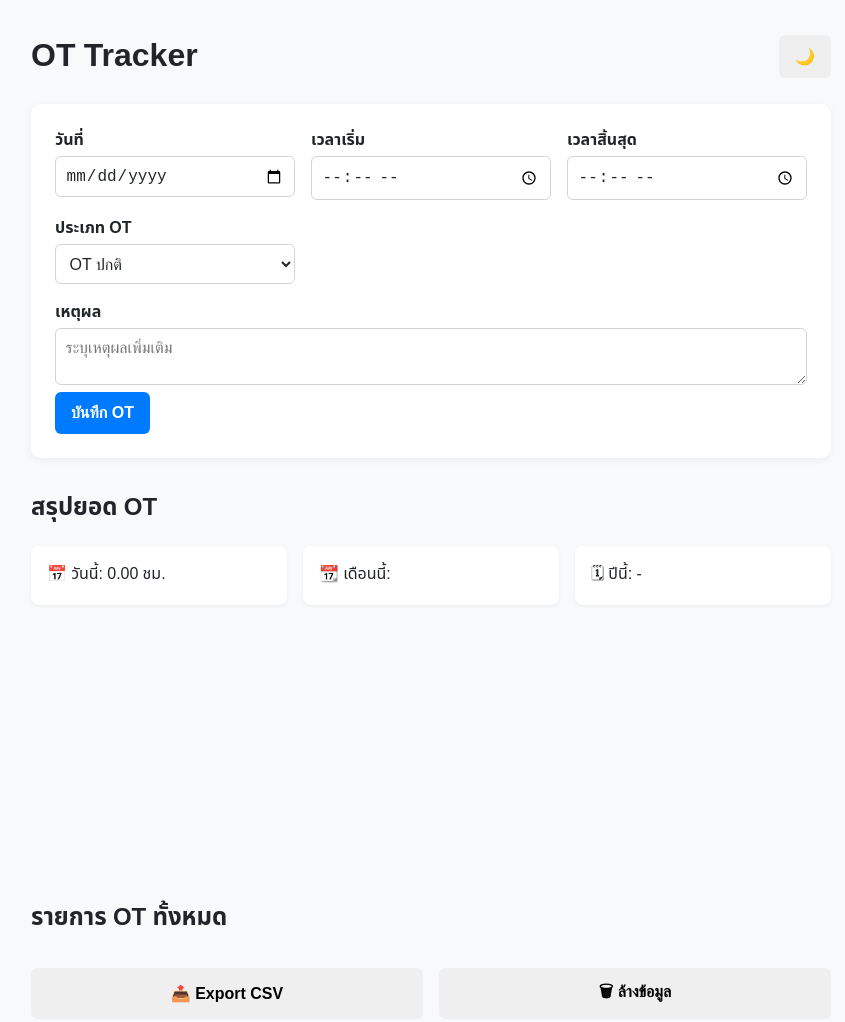
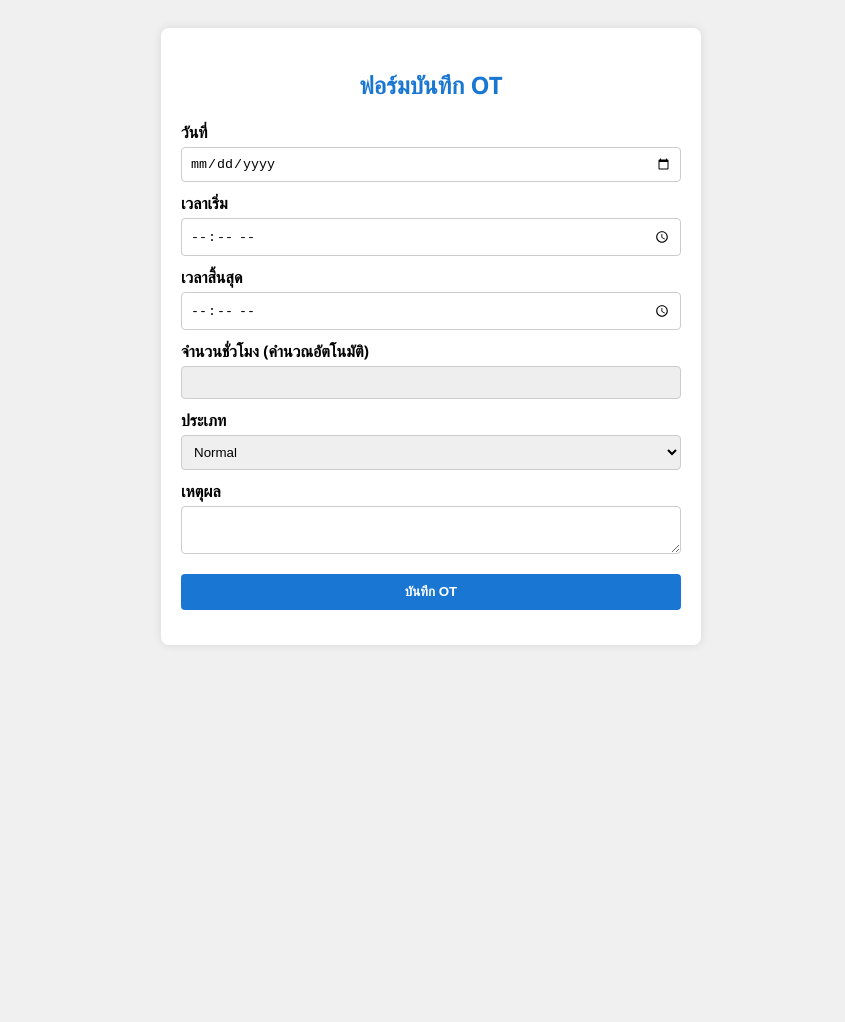
Before and after one commit to Wittaya-Sata/My-OT, a plain HTML site: page index.html in a window 1280 px wide. Shown: the whole page, without its empty margins (209-1054 px from the left). After the commit the page ends 800 px from the top, so only its background shows below. Drawn offline with nearby package versions, Linux system fonts and the light colour scheme; no server answers.

Commit message:
Update index.html

```diff
--- a/index.html
+++ b/index.html
@@ -1,70 +1,125 @@
 <!DOCTYPE html>
-<html lang="th">
+<html>
   <head>
-  <meta charset="UTF-8" />
-  <meta name="viewport" content="width=device-width, initial-scale=1.0" />
-  <title>OT Tracker</title>
-  <link rel="stylesheet" href="style.css" />
+    <meta charset="UTF-8">
+    <title>บันทึก OT</title>
+    <base target="_top">
+    <style>
+      body {
+        font-family: 'Segoe UI', sans-serif;
+        background-color: #f0f0f0;
+        padding: 20px;
+      }
+      .container {
+        max-width: 500px;
+        margin: auto;
+        background-color: white;
+        padding: 20px;
+        border-radius: 8px;
+        box-shadow: 0 0 10px rgba(0,0,0,0.1);
+      }
+      h2 { text-align: center; color: #1976d2; }
+      label { margin-top: 10px; font-weight: bold; display: block; }
+      input, select, textarea {
+        width: 100%; padding: 8px; margin-top: 4px;
+        border: 1px solid #ccc; border-radius: 4px;
+        box-sizing: border-box;
+      }
+      input[readonly] {
+        background-color: #eee; color: #333;
+      }
+      button {
+        margin-top: 15px; width: 100%;
+        padding: 10px; background-color: #1976d2;
+        color: white; border: none; border-radius: 4px;
+        font-weight: bold; cursor: pointer;
+      }
+      button:hover { background-color: #125aa7; }
+      .status {
+        margin-top: 15px; text-align: center;
+        font-weight: bold; color: green;
+      }
+    </style>
   </head>
   <body>
-  <div class="app-wrapper">
-    <header>
-      <h1>OT Tracker</h1>
-      <button id="toggleDark">🌙</button>
-    </header>
+    <div class="container">
+      <h2>ฟอร์มบันทึก OT</h2>
+      <form id="otForm">
+        <label>วันที่</label>
+        <input type="date" name="date" required>
 
-    <section class="form-section">
-      <div class="form-grid">
-        <div>
-          <label>วันที่</label>
-          <input type="date" id="otDate" />
-        </div>
-        <div>
         <label>เวลาเริ่ม</label>
-          <input type="time" id="startTime" />
-        </div>
-        <div>
+        <input type="time" name="start" id="start" required>
+
         <label>เวลาสิ้นสุด</label>
-          <input type="time" id="endTime" />
-        </div>
-        <div>
-          <label>ประเภท OT</label>
-          <select id="otType">
-            <option value="ปกติ">OT ปกติ</option>
-            <option value="วันหยุด">OT วันหยุด</option>
-            <option value="กิจกรรม">OT กิจกรรม</option>
+        <input type="time" name="end" id="end" required>
+
+        <label>จำนวนชั่วโมง (คำนวณอัตโนมัติ)</label>
+        <input type="number" name="hours" id="hours" step="0.1" readonly>
+
+        <label>ประเภท</label>
+        <select name="type">
+          <option value="Normal">Normal</option>
+          <option value="Holiday">Holiday</option>
         </select>
-        </div>
-        <div class="full-row">
+
         <label>เหตุผล</label>
-          <textarea id="reason" rows="2" placeholder="ระบุเหตุผลเพิ่มเติม"></textarea>
-        </div>
-      </div>
-      <button id="addBtn" class="primary">บันทึก OT</button>
-    </section>
+        <textarea name="reason" rows="2"></textarea>
 
-    <section class="summary-section">
-      <h2>สรุปยอด OT</h2>
-      <div class="summary-cards">
-        <div class="card">📅 วันนี้: <span id="summaryToday">0.00 ชม.</span></div>
-        <div class="card" id="summaryMonth">📆 เดือนนี้:</div>
-        <div class="card">🗓 ปีนี้: <span id="summaryYear">-</span></div>
-      </div>
-      <canvas id="otChart"></canvas>
-    </section>
-
-    <section class="list-section">
-      <h2>รายการ OT ทั้งหมด</h2>
-      <ul id="otList"></ul>
-    </section>
-
-    <footer>
-      <button id="exportBtn">📤 Export CSV</button>
-      <button id="clearBtn">🗑 ล้างข้อมูล</button>
-    </footer>
+        <button type="submit">บันทึก OT</button>
+        <div class="status" id="status"></div>
+      </form>
     </div>
 
-  <script src="https://cdn.jsdelivr.net/npm/chart.js"></script>
-  <script src="app.js"></script>
+    <script>
+      const form = document.getElementById("otForm");
+      const statusDiv = document.getElementById("status");
+
+      function calculateHours() {
+        const start = form.start.value;
+        const end = form.end.value;
+
+        if (start && end) {
+          const startTime = new Date(`1970-01-01T${start}:00`);
+          const endTime = new Date(`1970-01-01T${end}:00`);
+          const diffMs = endTime - startTime;
+          const diffHours = diffMs / (1000 * 60 * 60);
+          form.hours.value = diffHours > 0 ? diffHours.toFixed(2) : "0.00";
+        } else {
+          form.hours.value = "";
+        }
+      }
+
+      form.start.addEventListener("change", calculateHours);
+      form.end.addEventListener("change", calculateHours);
+
+      form.onsubmit = event => {
+        event.preventDefault();
+
+        const data = {
+          date: form.date.value,
+          start: form.start.value,
+          end: form.end.value,
+          hours: form.hours.value,
+          type: form.type.value,
+          reason: form.reason.value
+        };
+
+        fetch("", {
+          method: "POST",
+          headers: { "Content-Type": "application/json" },
+          body: JSON.stringify(data)
+        })
+        .then(res => res.text())
+        .then(msg => {
+          statusDiv.textContent = msg === "OK"
+            ? "✅ บันทึกสำเร็จ!"
+            : "❌ ส่งข้อมูลไม่สำเร็จ";
+        })
+        .catch(err => {
+          statusDiv.textContent = "❌ เกิดข้อผิดพลาด: " + err;
+        });
+      };
+    </script>
   </body>
 </html>
```
Lines whose indentation alone changed are shown as unchanged.
